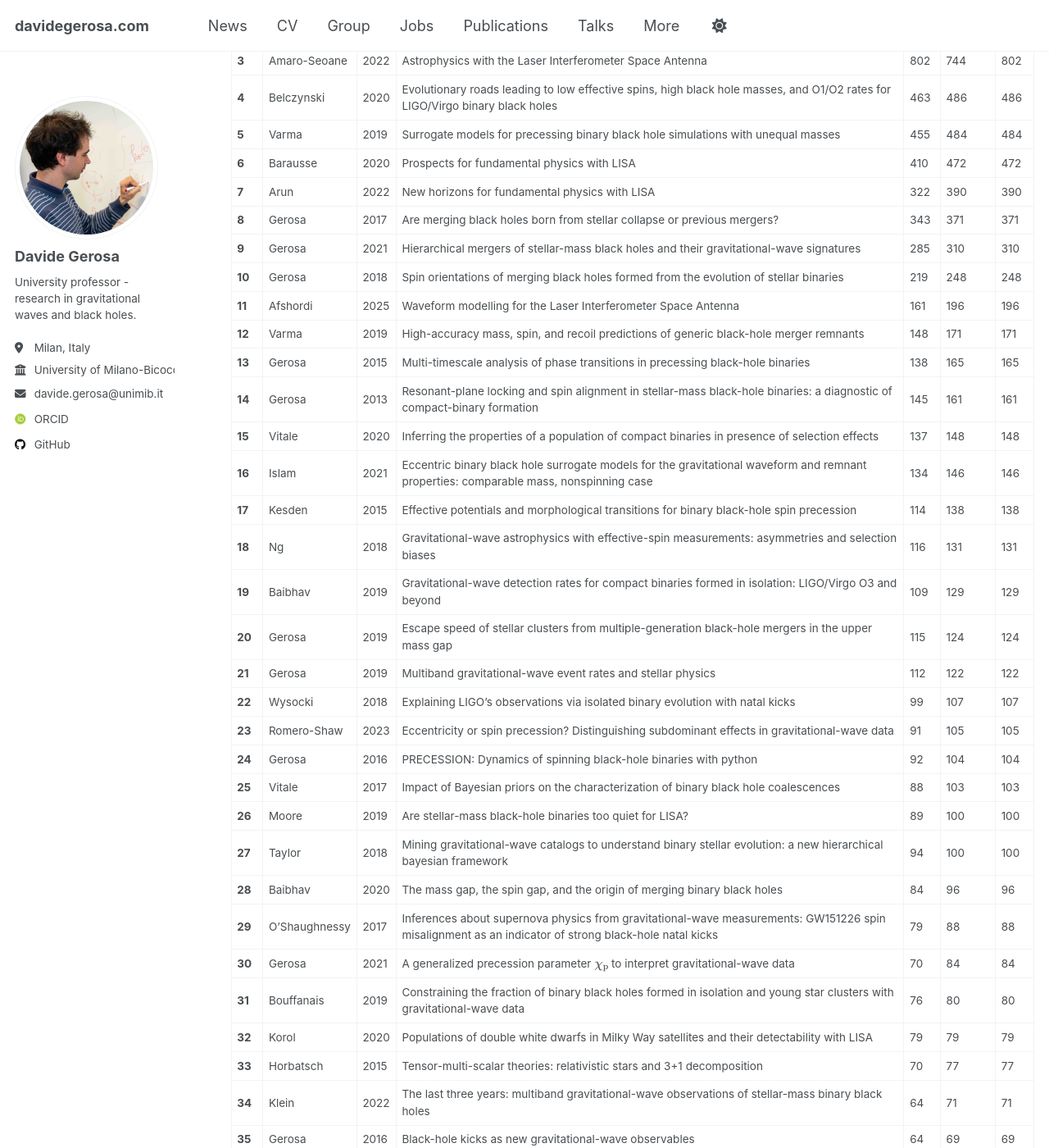
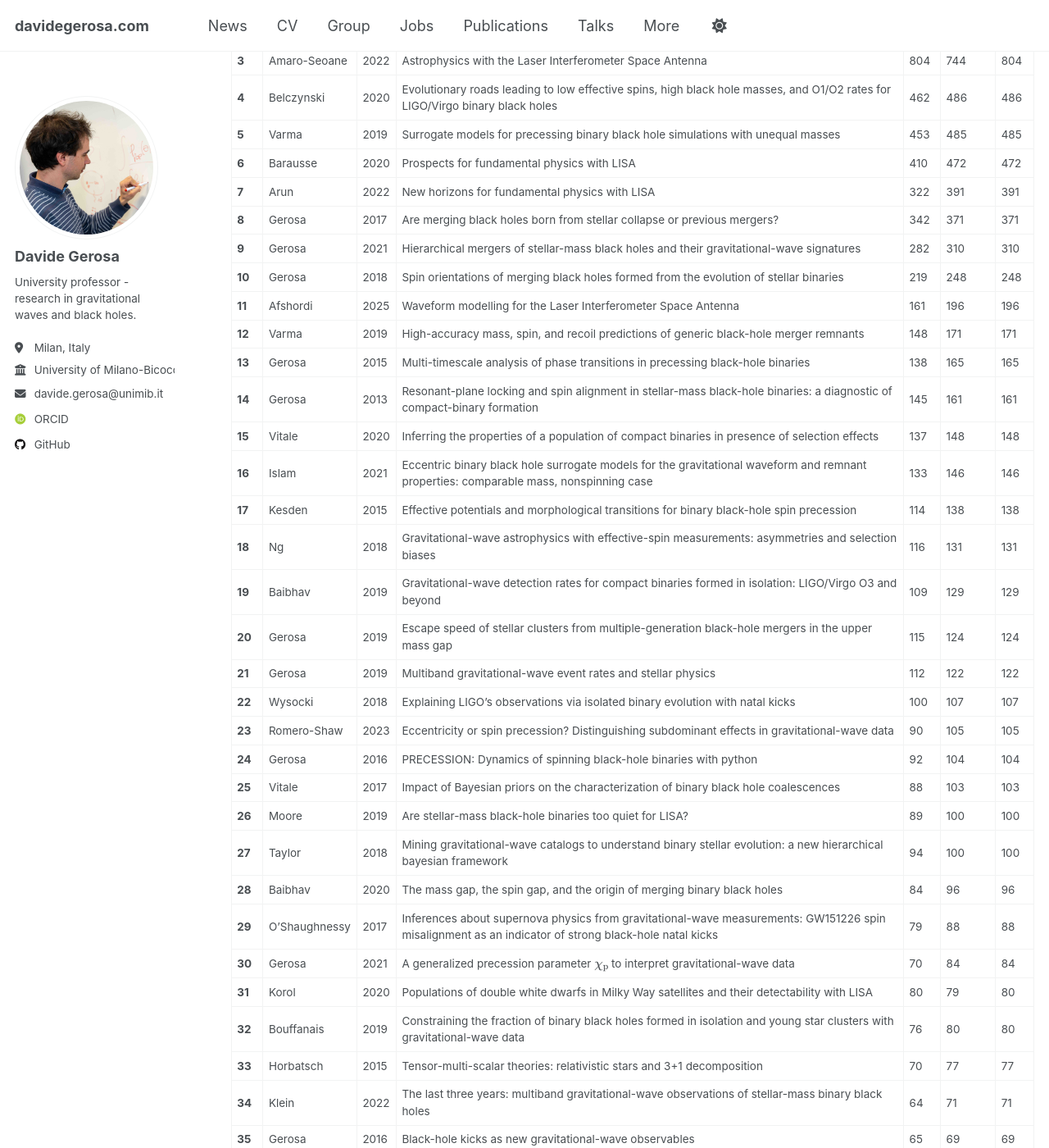
Before and after one commit to dgerosa/website, a Jekyll site: the page built from _pages/citations.md, in a window 1280 px wide and 1400 px high, scrolled down 582 px. Shown: the whole window at 82% size. Built offline with Jekyll 4.4.1, drawn with Linux system fonts in a browser that asks for light colours; some web fonts are replaced; some of the changed text lies outside the part shown.

Commit message:
Website update from workflow

```diff
--- a/_pages/_citations.md
+++ b/_pages/_citations.md
@@ -1,37 +1,37 @@
 ## Citation Summary
 
 - **Total ADS citations**: 10163
-- **Total INSPIRE citations**: 11198
-- **Total MAX citations**: 11282
+- **Total INSPIRE citations**: 11204
+- **Total MAX citations**: 11290
 - **h-index**: 49
 
 ## Paper list sorted by citation count
 
 | # | Author | Year | Title | ADS | INSPIRE | MAX |
 |---|--------|------|-------|-----|---------|-----|
-| **1** | Berti | 2015 | Testing general relativity with present and future astrophysical observations | 1457 | 1645 | 1645 |
-| **2** | Barack | 2019 | Black holes, gravitational waves and fundamental physics: a roadmap | 871 | 963 | 963 |
-| **3** | Amaro-Seoane | 2022 | Astrophysics with the Laser Interferometer Space Antenna | 802 | 744 | 802 |
-| **4** | Belczynski | 2020 | Evolutionary roads leading to low effective spins, high black hole masses, and O1/O2 rates for LIGO/Virgo binary black holes | 463 | 486 | 486 |
-| **5** | Varma | 2019 | Surrogate models for precessing binary black hole simulations with unequal masses | 455 | 484 | 484 |
+| **1** | Berti | 2015 | Testing general relativity with present and future astrophysical observations | 1458 | 1647 | 1647 |
+| **2** | Barack | 2019 | Black holes, gravitational waves and fundamental physics: a roadmap | 875 | 962 | 962 |
+| **3** | Amaro-Seoane | 2022 | Astrophysics with the Laser Interferometer Space Antenna | 804 | 744 | 804 |
+| **4** | Belczynski | 2020 | Evolutionary roads leading to low effective spins, high black hole masses, and O1/O2 rates for LIGO/Virgo binary black holes | 462 | 486 | 486 |
+| **5** | Varma | 2019 | Surrogate models for precessing binary black hole simulations with unequal masses | 453 | 485 | 485 |
 | **6** | Barausse | 2020 | Prospects for fundamental physics with LISA | 410 | 472 | 472 |
-| **7** | Arun | 2022 | New horizons for fundamental physics with LISA | 322 | 390 | 390 |
-| **8** | Gerosa | 2017 | Are merging black holes born from stellar collapse or previous mergers? | 343 | 371 | 371 |
-| **9** | Gerosa | 2021 | Hierarchical mergers of stellar-mass black holes and their gravitational-wave signatures | 285 | 310 | 310 |
+| **7** | Arun | 2022 | New horizons for fundamental physics with LISA | 322 | 391 | 391 |
+| **8** | Gerosa | 2017 | Are merging black holes born from stellar collapse or previous mergers? | 342 | 371 | 371 |
+| **9** | Gerosa | 2021 | Hierarchical mergers of stellar-mass black holes and their gravitational-wave signatures | 282 | 310 | 310 |
 | **10** | Gerosa | 2018 | Spin orientations of merging black holes formed from the evolution of stellar binaries | 219 | 248 | 248 |
 | **11** | Afshordi | 2025 | Waveform modelling for the Laser Interferometer Space Antenna | 161 | 196 | 196 |
 | **12** | Varma | 2019 | High-accuracy mass, spin, and recoil predictions of generic black-hole merger remnants | 148 | 171 | 171 |
 | **13** | Gerosa | 2015 | Multi-timescale analysis of phase transitions in precessing black-hole binaries | 138 | 165 | 165 |
 | **14** | Gerosa | 2013 | Resonant-plane locking and spin alignment in stellar-mass black-hole binaries: a diagnostic of compact-binary formation | 145 | 161 | 161 |
 | **15** | Vitale | 2020 | Inferring the properties of a population of compact binaries in presence of selection effects | 137 | 148 | 148 |
-| **16** | Islam | 2021 | Eccentric binary black hole surrogate models for the gravitational waveform and remnant properties: comparable mass, nonspinning case | 134 | 146 | 146 |
+| **16** | Islam | 2021 | Eccentric binary black hole surrogate models for the gravitational waveform and remnant properties: comparable mass, nonspinning case | 133 | 146 | 146 |
 | **17** | Kesden | 2015 | Effective potentials and morphological transitions for binary black-hole spin precession | 114 | 138 | 138 |
 | **18** | Ng | 2018 | Gravitational-wave astrophysics with effective-spin measurements: asymmetries and selection biases | 116 | 131 | 131 |
 | **19** | Baibhav | 2019 | Gravitational-wave detection rates for compact binaries formed in isolation: LIGO/Virgo O3 and beyond | 109 | 129 | 129 |
 | **20** | Gerosa | 2019 | Escape speed of stellar clusters from multiple-generation black-hole mergers in the upper mass gap | 115 | 124 | 124 |
 | **21** | Gerosa | 2019 | Multiband gravitational-wave event rates and stellar physics | 112 | 122 | 122 |
-| **22** | Wysocki | 2018 | Explaining LIGO's observations via isolated binary evolution with natal kicks | 99 | 107 | 107 |
-| **23** | Romero-Shaw | 2023 | Eccentricity or spin precession? Distinguishing subdominant effects in gravitational-wave data | 91 | 105 | 105 |
+| **22** | Wysocki | 2018 | Explaining LIGO's observations via isolated binary evolution with natal kicks | 100 | 107 | 107 |
+| **23** | Romero-Shaw | 2023 | Eccentricity or spin precession? Distinguishing subdominant effects in gravitational-wave data | 90 | 105 | 105 |
 | **24** | Gerosa | 2016 | PRECESSION: Dynamics of spinning black-hole binaries with python | 92 | 104 | 104 |
 | **25** | Vitale | 2017 | Impact of Bayesian priors on the characterization of binary black hole coalescences | 88 | 103 | 103 |
 | **26** | Moore | 2019 | Are stellar-mass black-hole binaries too quiet for LISA? | 89 | 100 | 100 |
@@ -39,11 +39,11 @@
 | **28** | Baibhav | 2020 | The mass gap, the spin gap, and the origin of merging binary black holes | 84 | 96 | 96 |
 | **29** | O'Shaughnessy | 2017 | Inferences about supernova physics from gravitational-wave measurements: GW151226 spin misalignment as an indicator of strong black-hole natal kicks | 79 | 88 | 88 |
 | **30** | Gerosa | 2021 | A generalized precession parameter $$\chi_\mathrm{p}$$ to interpret gravitational-wave data | 70 | 84 | 84 |
-| **31** | Bouffanais | 2019 | Constraining the fraction of binary black holes formed in isolation and young star clusters with gravitational-wave data | 76 | 80 | 80 |
-| **32** | Korol | 2020 | Populations of double white dwarfs in Milky Way satellites and their detectability with LISA | 79 | 79 | 79 |
+| **31** | Korol | 2020 | Populations of double white dwarfs in Milky Way satellites and their detectability with LISA | 80 | 79 | 80 |
+| **32** | Bouffanais | 2019 | Constraining the fraction of binary black holes formed in isolation and young star clusters with gravitational-wave data | 76 | 80 | 80 |
 | **33** | Horbatsch | 2015 | Tensor-multi-scalar theories: relativistic stars and 3+1 decomposition | 70 | 77 | 77 |
 | **34** | Klein | 2022 | The last three years: multiband gravitational-wave observations of stellar-mass binary black holes | 64 | 71 | 71 |
-| **35** | Gerosa | 2016 | Black-hole kicks as new gravitational-wave observables | 64 | 69 | 69 |
+| **35** | Gerosa | 2016 | Black-hole kicks as new gravitational-wave observables | 65 | 69 | 69 |
 | **36** | Gerosa | 2018 | Black-hole kicks from numerical-relativity surrogate models | 57 | 67 | 67 |
 | **37** | Gupta | 2020 | Black holes in the low mass gap: Implications for gravitational wave observations | 57 | 65 | 65 |
 | **38** | Buscicchio | 2021 | Bayesian parameter estimation of stellar-mass black-hole binaries with LISA | 56 | 64 | 64 |
```
Also changed, not shown: other parts of _pages/_citations.md (+9 -9 lines), _pages/_group.md (+1 -1 lines), _pages/_publications.md (+1 -1 lines), _pages/_talks.md (+1 -1 lines).
